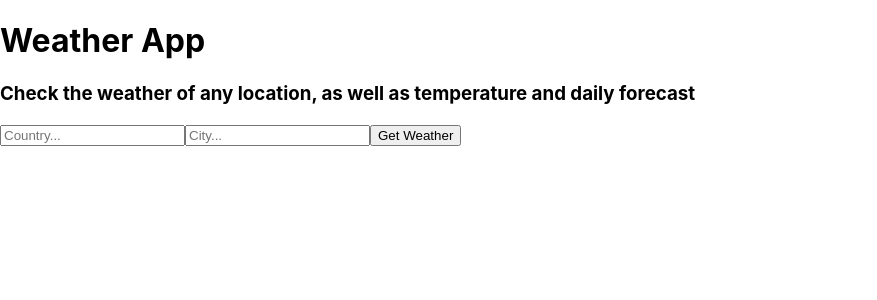
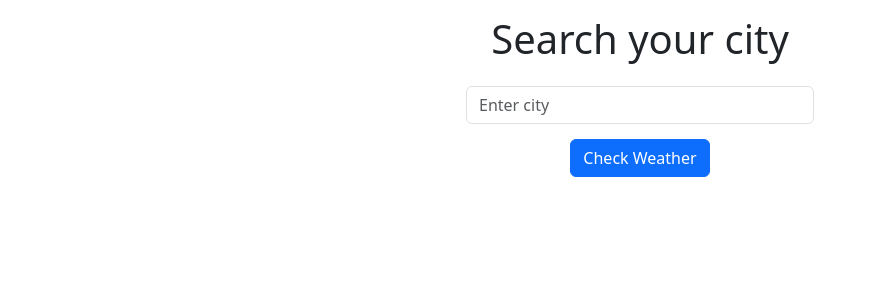
Before and after one commit to Arcaytus/weather-app-react, a React (Create React App) app: page / in a window 1280 px wide. Shown: the top 300 px of the page, without its empty margins (0-877 px from the left). Built offline with nearby package versions, Linux system fonts and the light colour scheme.

Commit message:
replaced previous components

```diff
--- a/src/App.css
+++ b/src/App.css
@@ -2,37 +2,7 @@
   text-align: center;
 }
 
-.App-logo {
-  height: 40vmin;
-  pointer-events: none;
+.row {
+  justify-content: center;
+  margin: 15px 0;
 }
-
-@media (prefers-reduced-motion: no-preference) {
-  .App-logo {
-    animation: App-logo-spin infinite 20s linear;
-  }
-}
-
-.App-header {
-  background-color: hsl(220, 13%, 18%);
-  min-height: 100vh;
-  display: flex;
-  flex-direction: column;
-  align-items: center;
-  justify-content: center;
-  font-size: calc(10px + 2vmin);
-  color: white;
-}
-
-.App-link {
-  color: #61dafb;
-}
-
-@keyframes App-logo-spin {
-  from {
-    transform: rotate(0deg);
-  }
-  to {
-    transform: rotate(360deg);
-  }
-}
--- a/src/App.js
+++ b/src/App.js
@@ -1,74 +1,17 @@
 import React from "react";
+import CitySelector from "./components/CitySelector";
+import "./App.css";
+import { Container } from "react-bootstrap";
+//import WeatherCard from "./components/WeatherCard";
 
-import Navbar from "./components/Navbar";
-import Form from "./components/Form";
-import Weather from "./components/Weather";
 
-/*const API_KEY = "8de787e4fcad396c47c5fefb9faa27e6";*/
 
-class App extends React.Component {
-  state = {
-    temperature: undefined,
-    city: undefined,
-    country: undefined,
-    humidity: undefined,
-    description: undefined,
-    error: undefined
-  }
-  getWeather = async (e) => {
-    e.preventDefault();
-    const city = e.target.elements.city.value;
-    const country = e.target.elements.country.value;
-    const api_call = await fetch(`http://api.openweathermap.org/data/2.5/weather?q=${city},${country}&appid=${API_KEY}&units=metric`);
-    const data = await api_call.json();
-    if (city && country) {
-      this.setState({
-        temperature: data.main.temp,
-        city: data.name,
-        country: data.sys.country,
-        humidity: data.main.humidity,
-        description: data.weather[0].description,
-        error: ""
-      });
-    } else {
-      this.setState({
-        temperature: undefined,
-        city: undefined,
-        country: undefined,
-        humidity: undefined,
-        description: undefined,
-        error: "Please enter the values."
-      });
-    }
-  }
-  render() {
-    return (
-      <div>
-        <div className="wrapper">
-          <div className="main">
-            <div className="container">
-              <div className="row">
-                <div className="col-xs-5 title-container">
-                  <Navbar />
-                </div>
-                <div className="col-xs-7 form-container">
-                  <Form getWeather={this.getWeather} />
-                  <Weather
-                    temperature={this.state.temperature}
-                    humidity={this.state.humidity}
-                    city={this.state.city}
-                    country={this.state.country}
-                    description={this.state.description}
-                    error={this.state.error}
-                  />
-                </div>
-              </div>
-            </div>
-          </div>
-        </div>
-      </div>
-    );
-  }
-};
+function App() {
+  return (
+    <Container className="App">
+      <CitySelector />
+    </Container>
+  );
+}
 
 export default App;
--- /dev/null
+++ b/src/api/config.js
@@ -0,0 +1,2 @@
+export const API_KEY= '1a5818f374677bcbc46deb6abb8cbaea';
+export const API_BASE_URL= 'http://api.openweathermap.org/';
--- /dev/null
+++ b/src/components/CitySelector.js
@@ -0,0 +1,46 @@
+import React, {useState} from 'react';
+import {Row, Col, FormControl, Button} from 'react-bootstrap';
+
+import { API_KEY } from '../api/config';
+import { API_BASE_URL } from '../api/config';
+
+const CitySelector = () => {
+  const [city, setCity] = useState('');
+
+  const onSearch = () => {
+    fetch(`${API_BASE_URL}/data/2.5/forecast?q=${city}&appid=${API_KEY}&units=metric`)
+      .then((response) => response.json())
+      .then((results) => console.log(results));
+  };
+
+  return (
+   <>
+     <Row>
+       <Col>
+       <h1> Search your city</h1>
+       </Col>
+     </Row>
+
+
+     <Row>
+      <Col xs={4} className="text-center">
+        <FormControl
+         placeholder="Enter city"
+         // update city value with the user's input
+         onChange={(event) => setCity(event.target.value)}
+         // value will be the currently selected city
+         value={city}
+         />
+      </Col>
+     </Row>
+
+     <Row>
+       <Col>
+       <Button onClick={() => onSearch(city)} > Check Weather </Button>
+       </Col>
+     </Row>
+   </>
+  );
+};
+
+export default CitySelector;
--- a/src/components/Form.js
+++ /dev/null
@@ -1,11 +0,0 @@
-import React from "react";
-
-const Form = props => (
-	<form onSubmit={props.getWeather}>
-		<input type="text" name="country" placeholder="Country..."/>
-		<input type="text" name="city" placeholder="City..."/>
-		<button>Get Weather</button>
-	</form>
-);
-
-export default Form;
--- a/src/components/Weather.js
+++ /dev/null
@@ -1,31 +0,0 @@
-import React from "react";
-
-const Weather = props => (
-	<div className="weather__info">
-	 {
-	 	props.city && props.country && <p className="weather__key"> Location:
-	 		<span className="weather__value"> { props.city }, { props.country }</span>
-	 	</p>
-	 }
-	 {
-	 	props.temperature && <p className="weather__key"> Temperature:
-	 		<span className="weather__value"> { props.temperature }	</span>
-	 	</p>
-	 }
-	 {
-	 	props.humidity && <p className="weather__key"> Humidity:
-	 		<span className="weather__value"> { props.humidity } </span>
-	 	</p>
-	 }
-	 {
-	 	props.description && <p className="weather__key"> Conditions:
-	 		<span className="weather__value"> { props.description } </span>
-	 </p>
-	 }
-	 {
-	 	props.error && <p className="weather__error">{ props.error }</p>
-	 }
-	</div>
-);
-
-export default Weather;
--- /dev/null
+++ b/src/components/WeatherCard.js
@@ -0,0 +1,27 @@
+import React from "react";
+import { Card } from "react-bootstrap";
+
+const WeatherCard = ({dt, temp_min, temp_max, main, icon}) => {
+	//create date object//
+	const date = new Date(dt);
+	return (
+		<Card style={{width: '18rem'}}>
+			<Card.Img
+			variant="top"
+			src={`http://openweathermap.org/img/wn/${icon}@2x.png`} />
+			<Card.Body>
+				<Card.Title>{main}</Card.Title>
+
+					<p>
+						{date.toLocaleDateString()} - {date.toLocaleTimeString()}
+					</p>
+
+					<p>Min: {temp_min}</p>
+
+					<p>Max: {temp_max}</p>
+			</Card.Body>
+		</Card>
+	);
+};
+
+export default WeatherCard;
--- a/src/index.js
+++ b/src/index.js
@@ -1,6 +1,7 @@
 import React from 'react';
 import ReactDOM from 'react-dom';
 import './index.css';
+import 'bootstrap/dist/css/bootstrap.min.css';
 import App from './App';
 import reportWebVitals from './reportWebVitals';
 
```
Also changed, not shown: package.json (+4 -3 lines), src/api/open-weather-api.js (deleted, +0 -23 lines), src/components/Forecast.js (+25 -19 lines), 1 other file (tests, documents, lock files or other folders).
